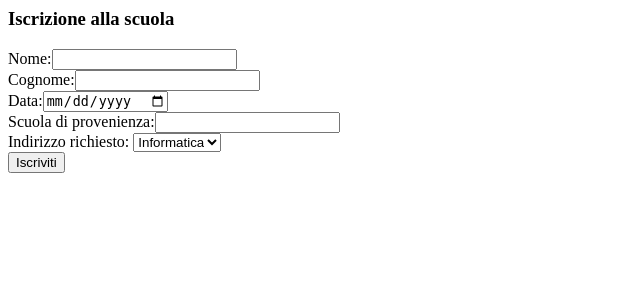
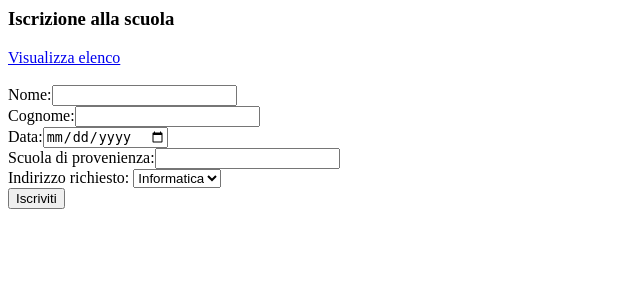
Before and after one commit to EltarSilence/School, a PHP site: page /iscrizione.php in a window 1280 px wide. Shown: the top 300 px of the page, without its empty margins (0-640 px from the left). Run offline with PHP 8.4, Linux system fonts and the light colour scheme.

Commit message:
Esercizio 7 release 1.1

```diff
--- a/PHP/Esercizio 07/elenco.php
+++ b/PHP/Esercizio 07/elenco.php
@@ -5,6 +5,7 @@
 
 <body>
   <h3>Elenco di iscritti</h3>
+  <a href="iscrizione.php">Indietro</a><br /><br />
   <?php
 
     require_once 'Studente.php';
@@ -27,6 +28,7 @@
       }
       $n_c = $studente->getNome().' '.$studente->getCognome();
       array_push($iscritti, $n_c);
+
     }
     sort($iscritti);
 
--- a/PHP/Esercizio 07/iscrizione.php
+++ b/PHP/Esercizio 07/iscrizione.php
@@ -5,6 +5,7 @@
 
 <body>
   <h3>Iscrizione alla scuola</h3>
+  <a href="elenco.php">Visualizza elenco</a><br /><br />
   <form method="post" action="" name="iscrizione" onsubmit="return controllo()">
     <label>Nome:</label><input name="nome" /><br />
     <label>Cognome:</label><input name="cognome" /><br />
```
